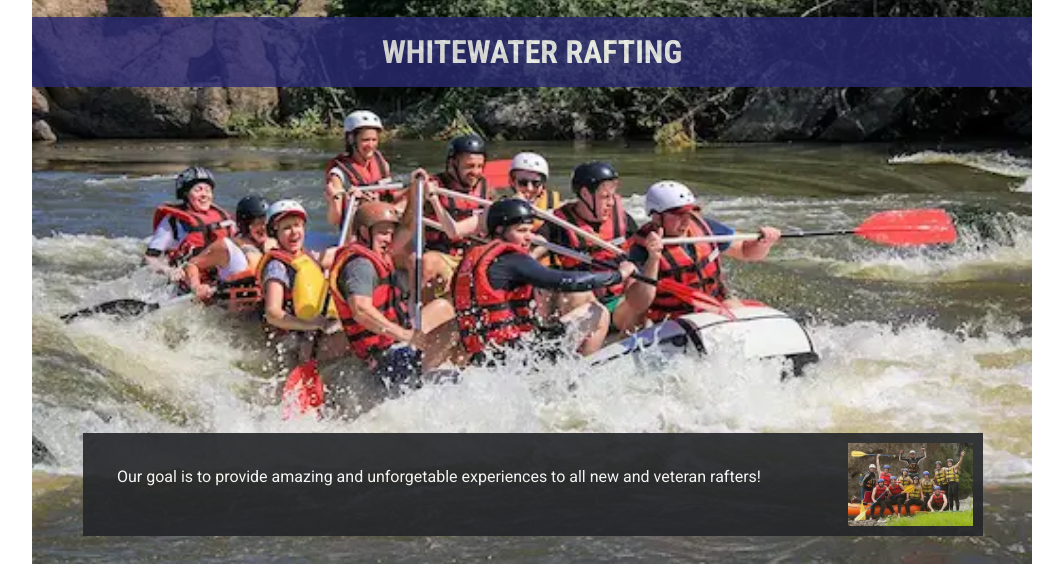
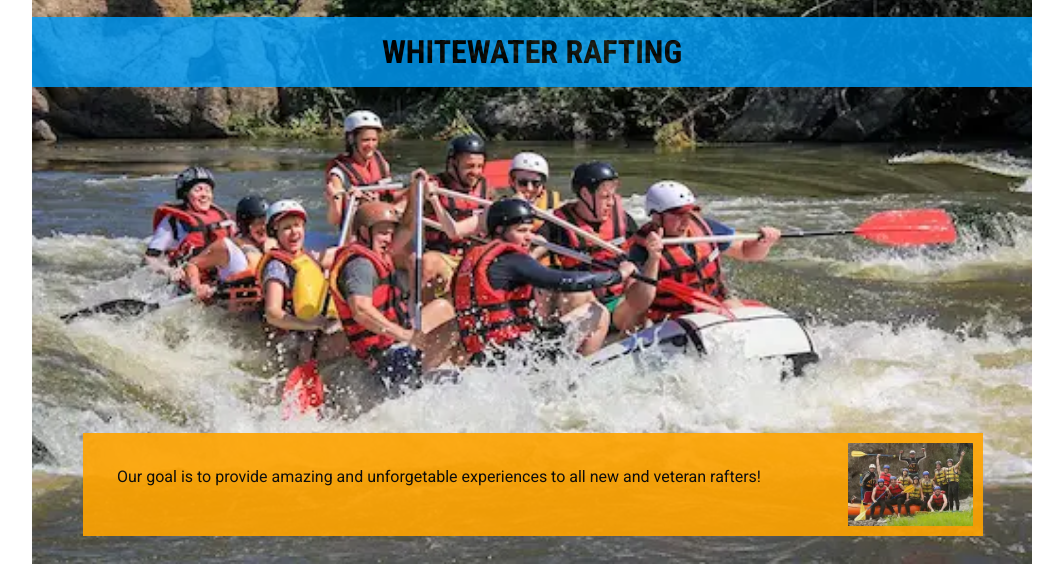
Before and after one commit to daniely998/wdd130, a plain HTML site: page wwr/about.html in a window 1280 px wide. Shown: the part 208-785 px from the top of the page, without its empty margins (108-1171 px from the left). Drawn offline with Linux system fonts and the light colour scheme.

Commit message:
no color contrast

```diff
--- a/wwr/styles/rafting.css
+++ b/wwr/styles/rafting.css
@@ -71,8 +71,8 @@ h1 {
     padding: 16px;
     text-align: center;
     opacity: 0.8;
-    background-color: var(--secondary-color);
-    color: #fff;
+    background-color: var(--primary-color);
+    color: black;
 }
 
 h2 {
@@ -101,8 +101,8 @@ article {
     width: 900px;
     padding: 10px;
     opacity: 0.9;
-    background-color: var(--accent2-color);
-    color: #fff;
+    background-color: var(--accent1-color);
+    color: black;
 }
 
 .hero article img {
```
